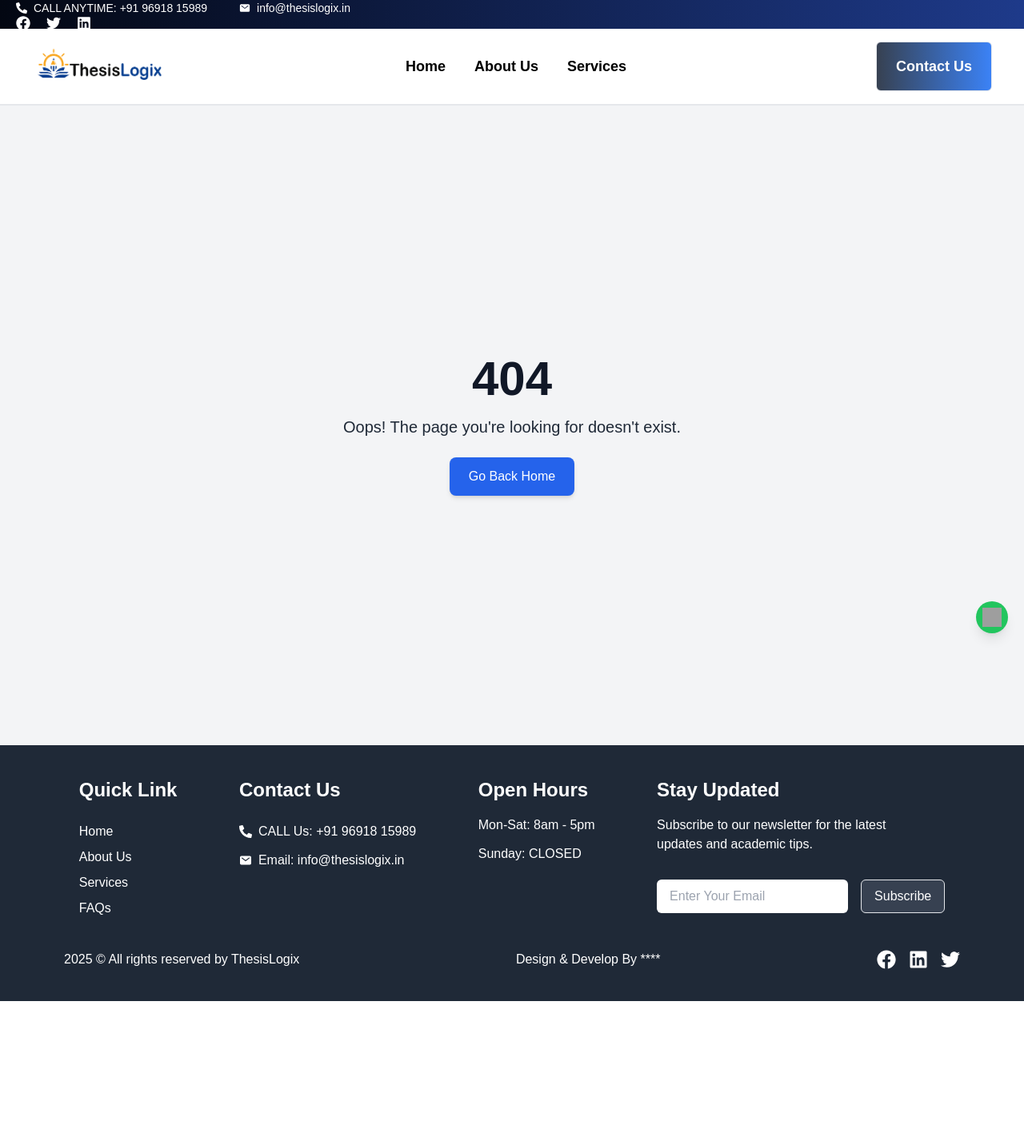
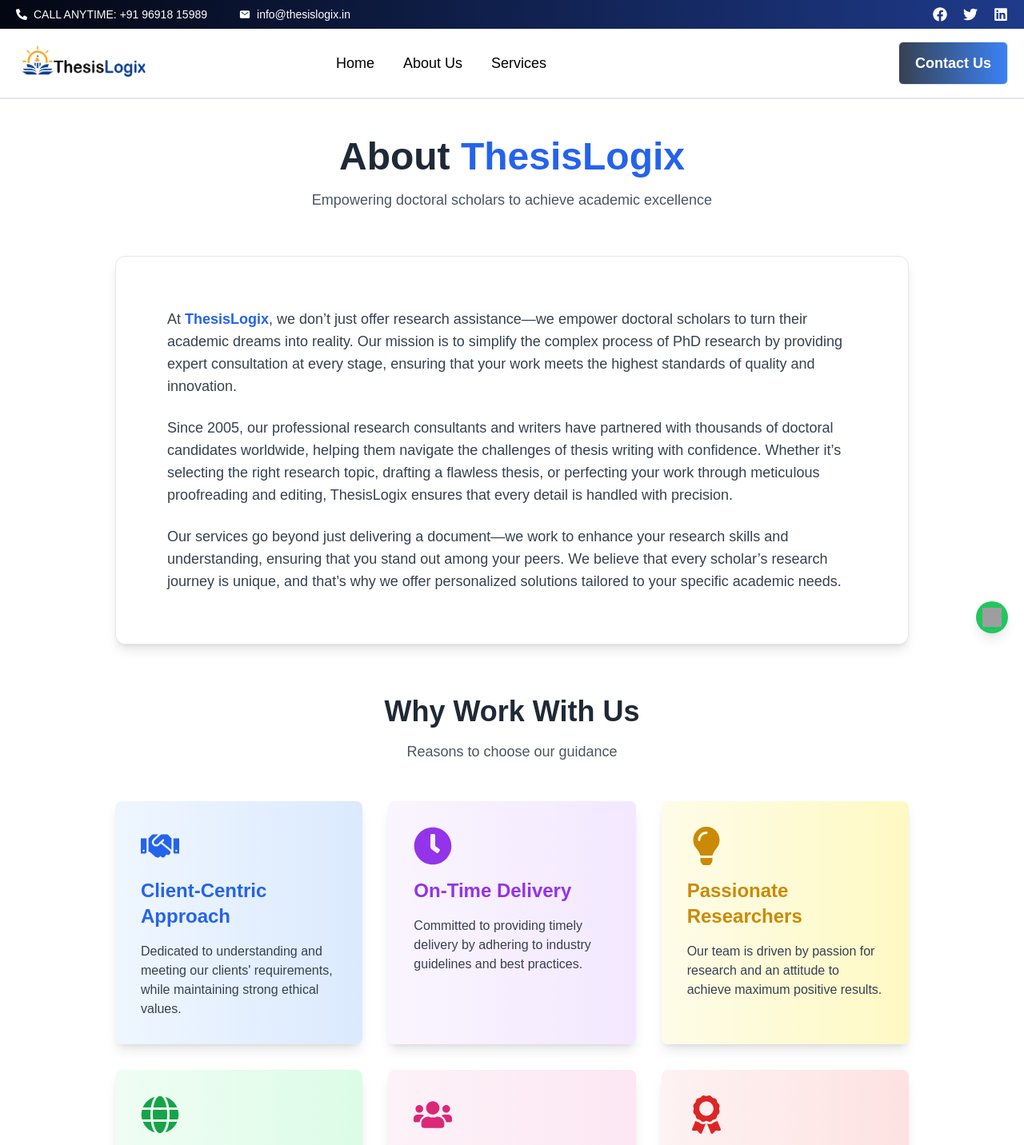
Before and after one commit to AjayPawarExist/thesislogix, a Next.js app: page /aboutus in a window 1280 px wide. Before the commit this address had no page. Shown: the top 1432 px of the page at 80% size. Before the commit the page ends 1252 px from the top, so only its background shows below. Built offline with nearby package versions, Linux system fonts and the light colour scheme; grey boxes are pictures that could not be loaded.

Commit message:
navabr change

```diff
--- /dev/null
+++ b/src/app/Aboutcomponent/Aboutpage.jsx
@@ -0,0 +1,121 @@
+import { FaHandshake, FaClock, FaGlobe, FaUsers, FaLightbulb, FaAward, FaRocket, FaClipboardList, FaLaptopCode } from "react-icons/fa";
+
+export default function About() {
+  return (
+    <div className="py-12 px-6 sm:px-12 lg:px-24 xl:px-36 min-h-screen">
+      {/* Title Section */}
+      <div className="text-center mb-10 sm:mb-14">
+        <h1 className="text-4xl sm:text-5xl font-extrabold text-gray-800 leading-tight">
+          About <span className="text-blue-600">ThesisLogix</span>
+        </h1>
+        <p className="mt-4 text-base sm:text-lg text-gray-600">
+          Empowering doctoral scholars to achieve academic excellence
+        </p>
+      </div>
+
+      {/* Content Section */}
+      <div className="shadow-lg rounded-xl border border-gray-200 overflow-hidden mb-12 sm:mb-16 bg-white">
+        <div className="p-8 sm:p-12 lg:p-16">
+          <p className="text-gray-700 text-base sm:text-lg leading-relaxed">
+            At <span className="font-semibold text-blue-600">ThesisLogix</span>, we don’t just offer research assistance—we empower doctoral scholars to turn their academic dreams into reality. Our mission is to simplify the complex process of PhD research by providing expert consultation at every stage, ensuring that your work meets the highest standards of quality and innovation.
+          </p>
+          <p className="mt-6 text-gray-700 text-base sm:text-lg leading-relaxed">
+            Since 2005, our professional research consultants and writers have partnered with thousands of doctoral candidates worldwide, helping them navigate the challenges of thesis writing with confidence. Whether it’s selecting the right research topic, drafting a flawless thesis, or perfecting your work through meticulous proofreading and editing, ThesisLogix ensures that every detail is handled with precision.
+          </p>
+          <p className="mt-6 text-gray-700 text-base sm:text-lg leading-relaxed">
+            Our services go beyond just delivering a document—we work to enhance your research skills and understanding, ensuring that you stand out among your peers. We believe that every scholar’s research journey is unique, and that’s why we offer personalized solutions tailored to your specific academic needs.
+          </p>
+        </div>
+      </div>
+
+      {/* Why Us Section */}
+      <div className="text-center">
+        <h2 className="text-3xl sm:text-4xl font-bold text-gray-800">Why Work With Us</h2>
+        <p className="mt-4 text-base sm:text-lg text-gray-600">
+          Reasons to choose our guidance
+        </p>
+      </div>
+
+      <div className="grid grid-cols-1 sm:grid-cols-2 lg:grid-cols-3 gap-8 mt-10 sm:mt-12">
+        {/* Reason 1 */}
+        <div className="p-6 sm:p-8 rounded-lg shadow-lg bg-gradient-to-r from-blue-50 to-blue-100 hover:shadow-2xl transition duration-300">
+          <FaHandshake className="text-blue-600 text-4xl sm:text-5xl mb-4" />
+          <h3 className="text-xl sm:text-2xl font-semibold text-blue-600 mb-4">Client-Centric Approach</h3>
+          <p className="text-gray-700 text-sm sm:text-base">
+            Dedicated to understanding and meeting our clients' requirements, while maintaining strong ethical values.
+          </p>
+        </div>
+
+        {/* Reason 2 */}
+        <div className="p-6 sm:p-8 rounded-lg shadow-lg bg-gradient-to-r from-purple-50 to-purple-100 hover:shadow-2xl transition duration-300">
+          <FaClock className="text-purple-600 text-4xl sm:text-5xl mb-4" />
+          <h3 className="text-xl sm:text-2xl font-semibold text-purple-600 mb-4">On-Time Delivery</h3>
+          <p className="text-gray-700 text-sm sm:text-base">
+            Committed to providing timely delivery by adhering to industry guidelines and best practices.
+          </p>
+        </div>
+
+        {/* Reason 3 */}
+        <div className="p-6 sm:p-8 rounded-lg shadow-lg bg-gradient-to-r from-yellow-50 to-yellow-100 hover:shadow-2xl transition duration-300">
+          <FaLightbulb className="text-yellow-600 text-4xl sm:text-5xl mb-4" />
+          <h3 className="text-xl sm:text-2xl font-semibold text-yellow-600 mb-4">Passionate Researchers</h3>
+          <p className="text-gray-700 text-sm sm:text-base">
+            Our team is driven by passion for research and an attitude to achieve maximum positive results.
+          </p>
+        </div>
+
+        {/* Reason 4 */}
+        <div className="p-6 sm:p-8 rounded-lg shadow-lg bg-gradient-to-r from-green-50 to-green-100 hover:shadow-2xl transition duration-300">
+          <FaGlobe className="text-green-600 text-4xl sm:text-5xl mb-4" />
+          <h3 className="text-xl sm:text-2xl font-semibold text-green-600 mb-4">Global Presence</h3>
+          <p className="text-gray-700 text-sm sm:text-base">
+            Serving clients across the globe with a strong market presence for over 18 years.
+          </p>
+        </div>
+
+        {/* Reason 5 */}
+        <div className="p-6 sm:p-8 rounded-lg shadow-lg bg-gradient-to-r from-pink-50 to-pink-100 hover:shadow-2xl transition duration-300">
+          <FaUsers className="text-pink-600 text-4xl sm:text-5xl mb-4" />
+          <h3 className="text-xl sm:text-2xl font-semibold text-pink-600 mb-4">Experienced Team</h3>
+          <p className="text-gray-700 text-sm sm:text-base">
+            Our dynamic team of professionals collaborates closely with clients to ensure outstanding research outcomes.
+          </p>
+        </div>
+
+        {/* Reason 6 */}
+        <div className="p-6 sm:p-8 rounded-lg shadow-lg bg-gradient-to-r from-red-50 to-red-100 hover:shadow-2xl transition duration-300">
+          <FaAward className="text-red-600 text-4xl sm:text-5xl mb-4" />
+          <h3 className="text-xl sm:text-2xl font-semibold text-red-600 mb-4">Sustained Success</h3>
+          <p className="text-gray-700 text-sm sm:text-base">
+            Over the years, we've built a reputation for reliability, quality, and dedication to academic excellence.
+          </p>
+        </div>
+
+        {/* Additional Icon-Based Reasons */}
+        <div className="p-6 sm:p-8 rounded-lg shadow-lg bg-gradient-to-r from-indigo-50 to-indigo-100 hover:shadow-2xl transition duration-300">
+          <FaRocket className="text-indigo-600 text-4xl sm:text-5xl mb-4" />
+          <h3 className="text-xl sm:text-2xl font-semibold text-indigo-600 mb-4">Innovative Solutions</h3>
+          <p className="text-gray-700 text-sm sm:text-base">
+            We provide creative and innovative research solutions, making your thesis stand out in the academic world.
+          </p>
+        </div>
+
+        <div className="p-6 sm:p-8 rounded-lg shadow-lg bg-gradient-to-r from-teal-50 to-teal-100 hover:shadow-2xl transition duration-300">
+          <FaClipboardList className="text-teal-600 text-4xl sm:text-5xl mb-4" />
+          <h3 className="text-xl sm:text-2xl font-semibold text-teal-600 mb-4">Detailed Process</h3>
+          <p className="text-gray-700 text-sm sm:text-base">
+            We focus on a structured and detailed process to guide you through every step of your research journey.
+          </p>
+        </div>
+
+        <div className="p-6 sm:p-8 rounded-lg shadow-lg bg-gradient-to-r from-gray-50 to-gray-100 hover:shadow-2xl transition duration-300">
+          <FaLaptopCode className="text-gray-600 text-4xl sm:text-5xl mb-4" />
+          <h3 className="text-xl sm:text-2xl font-semibold text-gray-600 mb-4">Tech-Driven Approach</h3>
+          <p className="text-gray-700 text-sm sm:text-base">
+            Our team utilizes cutting-edge technology to optimize your research and thesis presentation.
+          </p>
+        </div>
+      </div>
+    </div>
+  );
+}
--- /dev/null
+++ b/src/app/aboutus/page.js
@@ -0,0 +1,8 @@
+import Aboutpage from "../Aboutcomponent/Aboutpage"
+
+export default function page() {
+  return (
+    <>
+    <Aboutpage /></>
+  )
+}
--- a/src/app/components/Abouthero.jsx
+++ b/src/app/components/Abouthero.jsx
@@ -3,7 +3,7 @@
 export default function AboutHero() {
   return (
     <>
-      <div className="flex flex-col lg:flex-row justify-between py-10 px-6 sm:px-12 lg:px-20">
+      <div className="flex flex-col lg:flex-row justify-between py-[4rem] px-6 sm:px-12 lg:px-20 sm:py-[8rem]">
         {/* Left Section */}
         <div className="lg:w-[49rem] lg:text-left text-center">
           <h1 className="text-3xl sm:text-4xl font-semibold">About ThesisLogix</h1>
--- a/src/app/components/Navbaar.jsx
+++ b/src/app/components/Navbaar.jsx
@@ -12,7 +12,7 @@
   return (
     <>
       {/* Contact Part */}
-      <div className="hidden sm:block flex flex-col sm:flex-row justify-between items-center text-white h-auto sm:h-9 bg-gradient-to-r from-gray-950 to-blue-900 w-full py-2 sm:py-0 px-5">
+      <div className="hidden sm:flex flex-col sm:flex-row justify-between items-center text-white h-auto sm:h-9 bg-gradient-to-r from-gray-950 to-blue-900 w-full py-2 sm:py-0 px-5">
         {/* Left Section */}
         <div className="flex flex-col sm:flex-row gap-3 sm:gap-10">
           <p className="flex gap-2 items-center text-sm">
@@ -36,7 +36,7 @@
 
 
             <div className="border-b-2  py-4">
-                <div className="flex justify-between items-center w-full mx-auto px-10">
+                <div className="flex justify-between items-center w-full mx-auto px-5">
                     {/* Logo */}
                     <div className="">
                         <Image src="/logo.png" width={200} height={100} alt="Logo" className="sm:w-[170px] sm:h-[50px]" />
@@ -61,26 +61,26 @@
                     {/* Navbar Items */}
                     <div
                         className={`${Menuopen ? 'block' : 'hidden'
-                            } absolute top-[8rem] left-0 w-full bg-gray-700 sm:static sm:flex sm:w-auto sm:bg-transparent sm:gap-10 text-lg`}
+                            } absolute top-[5.5rem]  text-white sm:text-black left-0 w-full bg-gray-700 sm:static sm:flex sm:w-auto sm:bg-transparent sm:gap-10 text-lg`}
                     >
-                        <div className="flex flex-col sm:flex-row items-center gap-6 sm:gap-9 p-5 sm:p-0 md:text-nowrap sm:mr-[17rem] sm:font-semibold ">
-                            <Link href="/">Home</Link>
-                            <Link href="/about">About Us</Link>
+                        <div className="flex flex-col  sm:flex-row items-center gap-6 sm:gap-9 p-5 sm:p-0 md:text-nowrap sm:mr-[25rem]  ">
+                            <Link href="/" className="hover:text-blue-500">Home</Link>
+                            <Link href="/aboutus" className="hover:text-blue-500">About Us</Link>
 
                             {/* Dropdown Menu */}
                              {/* Dropdown Menu */}
                                 <div className="group relative">
-                                    <Link href="/services" >
+                                    <Link href="" className="hover:text-blue-500" >
                                         Services
                                     </Link>
-                                <div className= "  sm:group-hover:block hidden absolute top-full left-0  bg-gray-800 px-5 sm:px-10 text-white py-5 ">
-                                    <div className="flex flex-col">
-                                    <h1 className="font-semibold text-red-500">RESEARCH SERVICES</h1>
-                                    <Link href='/topicmakings' className="mt-3 hover:text-blue-600 text-[14px] flex"><IoIosArrowForward/>TOPIC MAKING SERVICE</Link>
-                                    <Link href='/thesiswriting' className="mt-3 hover:text-blue-600 text-[14px] flex"><IoIosArrowForward />THESIS WRITING</Link>
-                                    <Link href='/thesisanalysis' className="mt-3 hover:text-blue-600 text-[14px] flex"><IoIosArrowForward />THESIS ANALYSIS AND SUMMARY</Link>
-                                    <Link href='/synopsis' className="mt-3 hover:text-blue-600 text-[14px] flex"><IoIosArrowForward />SYNOPSIS/RESEARCH OUTLINE</Link>
-                                    <Link href='/question' className="mt-3 hover:text-blue-600 text-[14px] flex"><IoIosArrowForward />QUESTIONNAIRE</Link>
+                                <div className= "group-hover:block rounded hidden absolute top-full left-0   bg-gray-800 px-6 sm:px-10 text-white py-5 ">
+                                    <div className="flex flex-col ">
+                                    <h1 className="font-semibold text-red-500 whitespace-nowrap">RESEARCH SERVICES</h1>
+                                    <Link href='/topicmakings' className="mt-3 items-center gap-3 hover:text-blue-600 text-[14px] flex"><IoIosArrowForward/>TOPIC MAKING SERVICE</Link>
+                                    <Link href='/thesiswriting' className="mt-3 items-center gap-3 hover:text-blue-600 text-[14px] flex"><IoIosArrowForward />THESIS WRITING</Link>
+                                    <Link href='/thesisanalysis' className="mt-3 items-center gap-3 hover:text-blue-600 text-[14px] flex"><IoIosArrowForward />THESIS ANALYSIS AND SUMMARY</Link>
+                                    <Link href='/synopsis' className="mt-3 items-center gap-3 hover:text-blue-600 text-[14px] flex"><IoIosArrowForward />SYNOPSIS/RESEARCH OUTLINE</Link>
+                                    <Link href='/question' className="mt-3 items-center gap-3 hover:text-blue-600 text-[14px] flex"><IoIosArrowForward />QUESTIONNAIRE</Link>
                                     </div>
                                 </div>
                             </div>
@@ -88,10 +88,12 @@
                         </div>
 
                         {/* Subscribe Button */}
-                        <div className="hidden flex justify-center mt-5 sm:mt-0 sm:block">
-                            <button className="border bg-gradient-to-r from-gray-700 to-blue-500 px-6 sm:px-6 py-3 sm:py-4 rounded-md  text-white font-semibold">
+                        <div className="hidden  justify-center  sm:block">
+                   <Link href="/contact">
+                       <button className="border bg-gradient-to-r from-gray-700 to-blue-500  px-5 py-3 rounded-md  text-white font-semibold">
                             Contact Us
                             </button>
+                            </Link>
                         </div>
                     </div>
                 </div>
--- a/src/app/components/Services.jsx
+++ b/src/app/components/Services.jsx
@@ -4,7 +4,7 @@
 
 export default function ResearchServices() {
   return (
-    <div className="max-w-[1320px] mx-auto mt-[4rem] text-white px-5">
+    <div className="max-w-[1320px] mx-auto mt-[2rem] text-white px-5">
       {/* Section Title */}
       <h1 className="text-3xl sm:text-4xl text-center py-5 text-black font-semibold mb-7">
         Research Services
```
